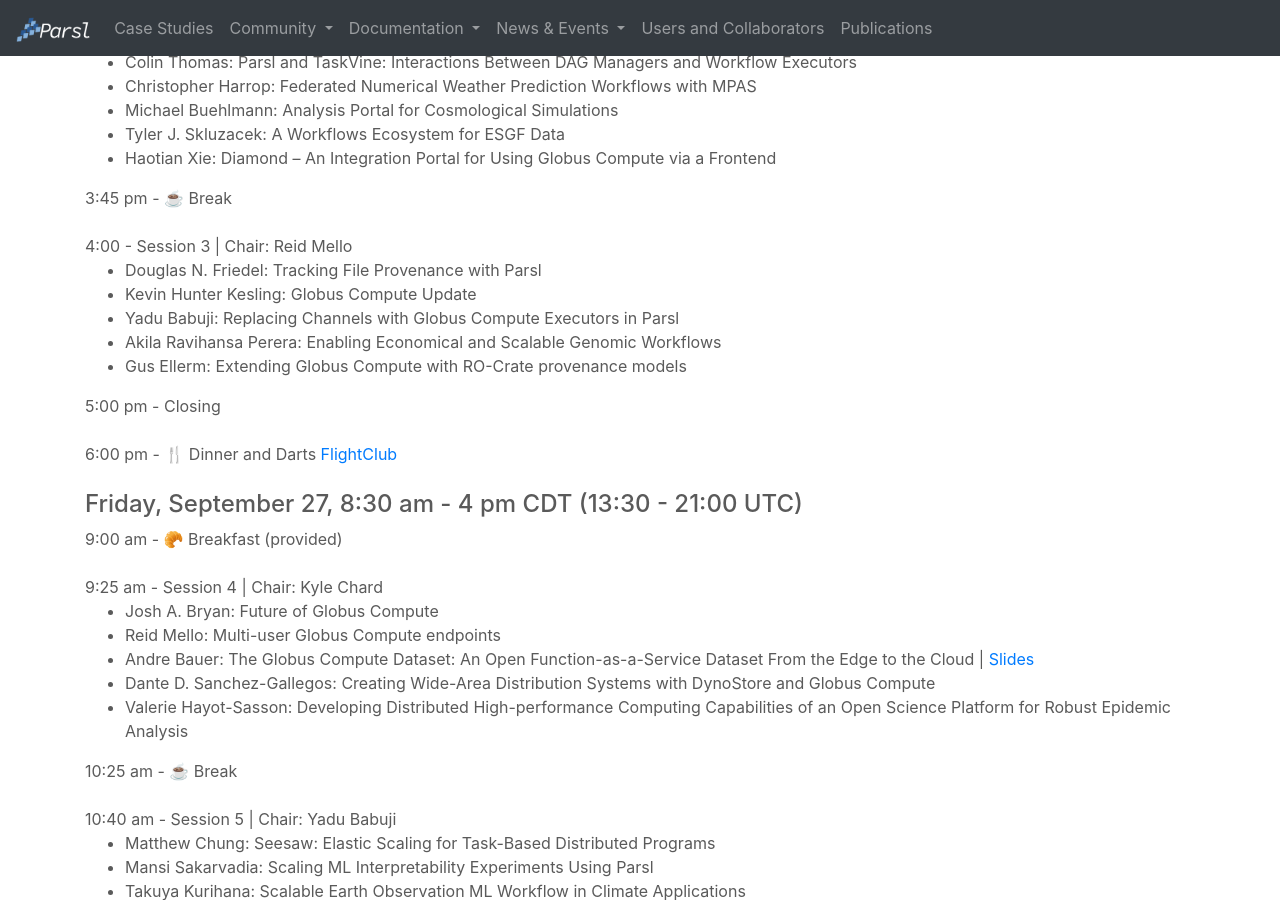
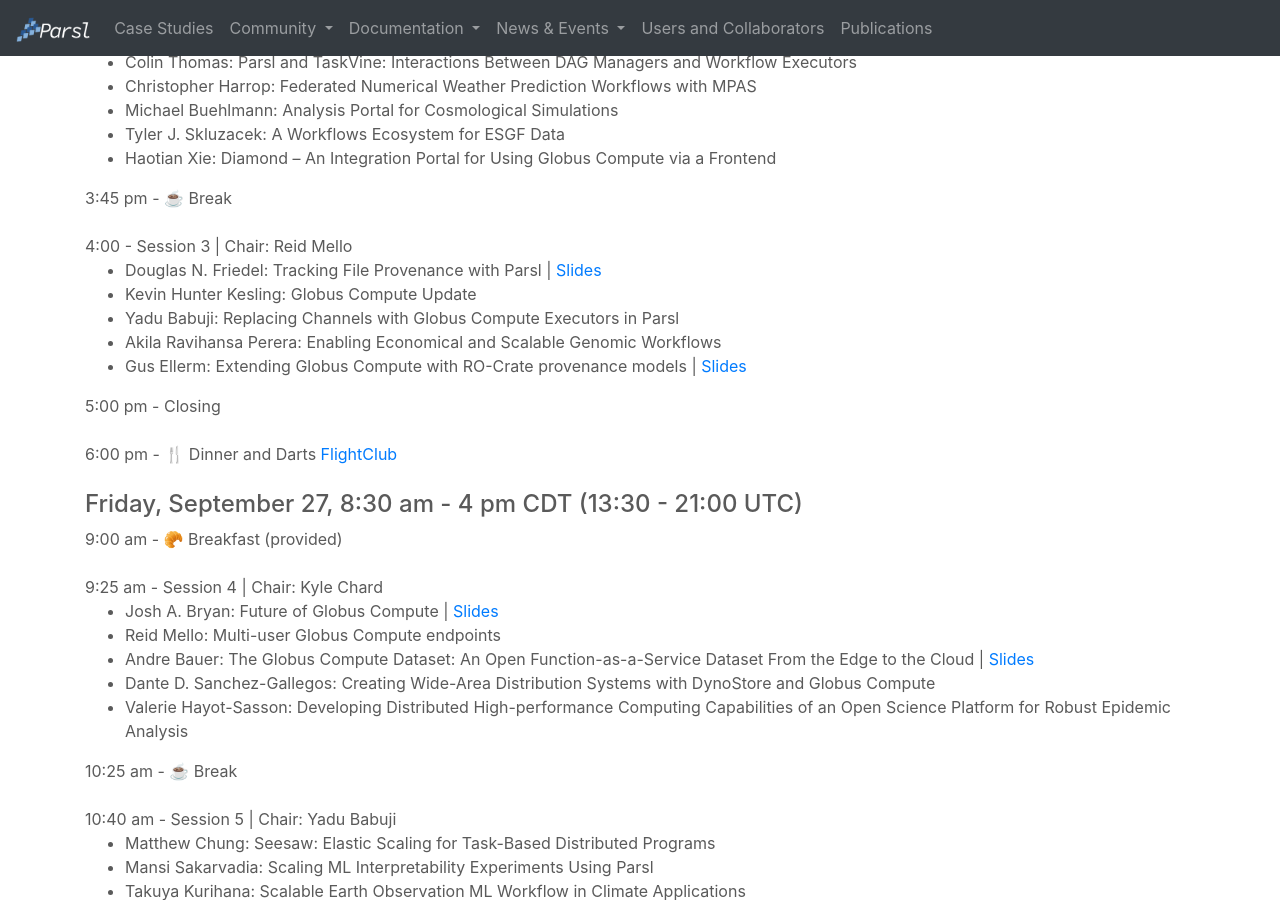
Before and after one commit to Parsl/parsl.github.io, a Jekyll site: the page built from parslfest/parslfest2024.html, in a window 1280 px wide and 900 px high, scrolled down 1679 px. Built offline with Jekyll 4.4.1, drawn with Linux system fonts in a browser that asks for light colours.

Commit message:
Update parslfest2024.html

```diff
--- a/parslfest/parslfest2024.html
+++ b/parslfest/parslfest2024.html
@@ -126,11 +126,11 @@
 
       4:00 - Session 3 | Chair: Reid Mello
       <ul>
-	<li>Douglas N. Friedel: Tracking File Provenance with Parsl</li>
+	<li>Douglas N. Friedel: Tracking File Provenance with Parsl | <a href="2024/doug-friedel_file-provenance.pdf" target="_blank">Slides</a></li>
 	<li>Kevin Hunter Kesling: Globus Compute Update</li>
 	<li>Yadu Babuji: Replacing Channels with Globus Compute Executors in Parsl</li>
 	<li>Akila Ravihansa Perera: Enabling Economical and Scalable Genomic Workflows</li>
-	<li>Gus Ellerm: Extending Globus Compute with RO-Crate provenance models</li>
+	<li>Gus Ellerm: Extending Globus Compute with RO-Crate provenance models | <a href="2024/ellerm-gus_pf24-presentation.pdf" target="_blank">Slides</a></li>
       </ul>
 
       5:00 pm - Closing <br /><br />
@@ -143,9 +143,9 @@
 
       9:25 am - Session 4 | Chair: Kyle Chard
       <ul>
-	<li>Josh A. Bryan: Future of Globus Compute</li>
+	<li>Josh A. Bryan: Future of Globus Compute | <a href="2024/bryan-josh_pf24-presentation.pdf" target="_blank">Slides</a></li>
 	<li>Reid Mello: Multi-user Globus Compute endpoints</li>
-	<li>Andre Bauer: The Globus Compute Dataset: An Open Function-as-a-Service Dataset From the Edge to the Cloud | <a href="/2024/bauer-andre_pf24-presentation.pdf" target="_blank">Slides</a></li>
+	<li>Andre Bauer: The Globus Compute Dataset: An Open Function-as-a-Service Dataset From the Edge to the Cloud | <a href="2024/bauer-andre_pf24-presentation.pdf" target="_blank">Slides</a></li>
 	<li>Dante D. Sanchez-Gallegos: Creating Wide-Area Distribution Systems with DynoStore and Globus Compute</li>
 	<li>Valerie Hayot-Sasson: Developing Distributed High-performance Computing Capabilities of an Open Science Platform for Robust Epidemic Analysis</li>
       </ul>
```
